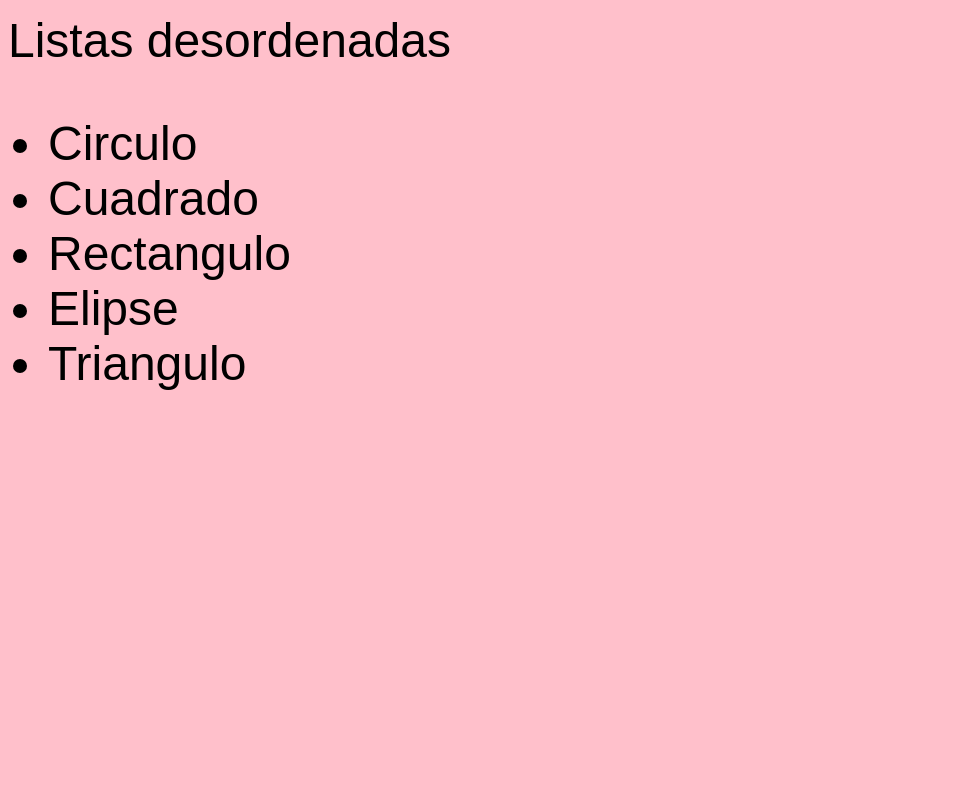
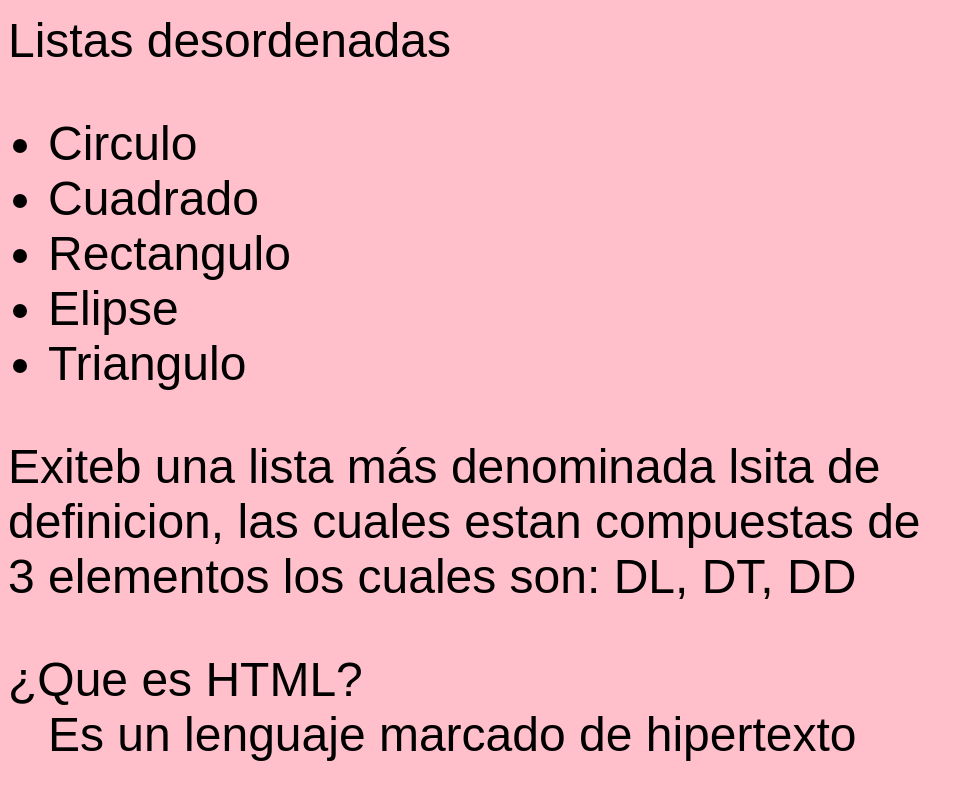
Before and after one commit to HugoLecona/HugoLecona.github.io, a plain HTML site: page index.html in a window 1280 px wide. Shown: the part 1171-1971 px from the top of the page, without its empty margins (0-972 px from the left). Before the commit the page ends 1610 px from the top, so only its background shows below. Drawn offline with Linux system fonts and the light colour scheme.

Commit message:
Actualizacion

```diff
--- a/index.html
+++ b/index.html
@@ -56,13 +56,21 @@
             <li>Cananá</li>
         </ol>
         <p>Listas desordenadas</p>
-        <ul type="heart">
+        <ul type="Estrella">
             <li>Circulo</li>
             <li>Cuadrado</li>
             <li>Rectangulo</li>
             <li>Elipse</li>
             <li>Triangulo</li>
         </ul>
+        <p>Exiteb una lista más denominada lsita de <br>
+        definicion, las cuales estan compuestas de <br>
+        3 elementos los cuales son: DL, DT, DD
+        </p>
+        <dl>
+            <dt>¿Que es HTML?</dt>
+            <dd>Es un lenguaje marcado de hipertexto</dd>
+        </dl>
         </font>
 </body>
 </html>
```
